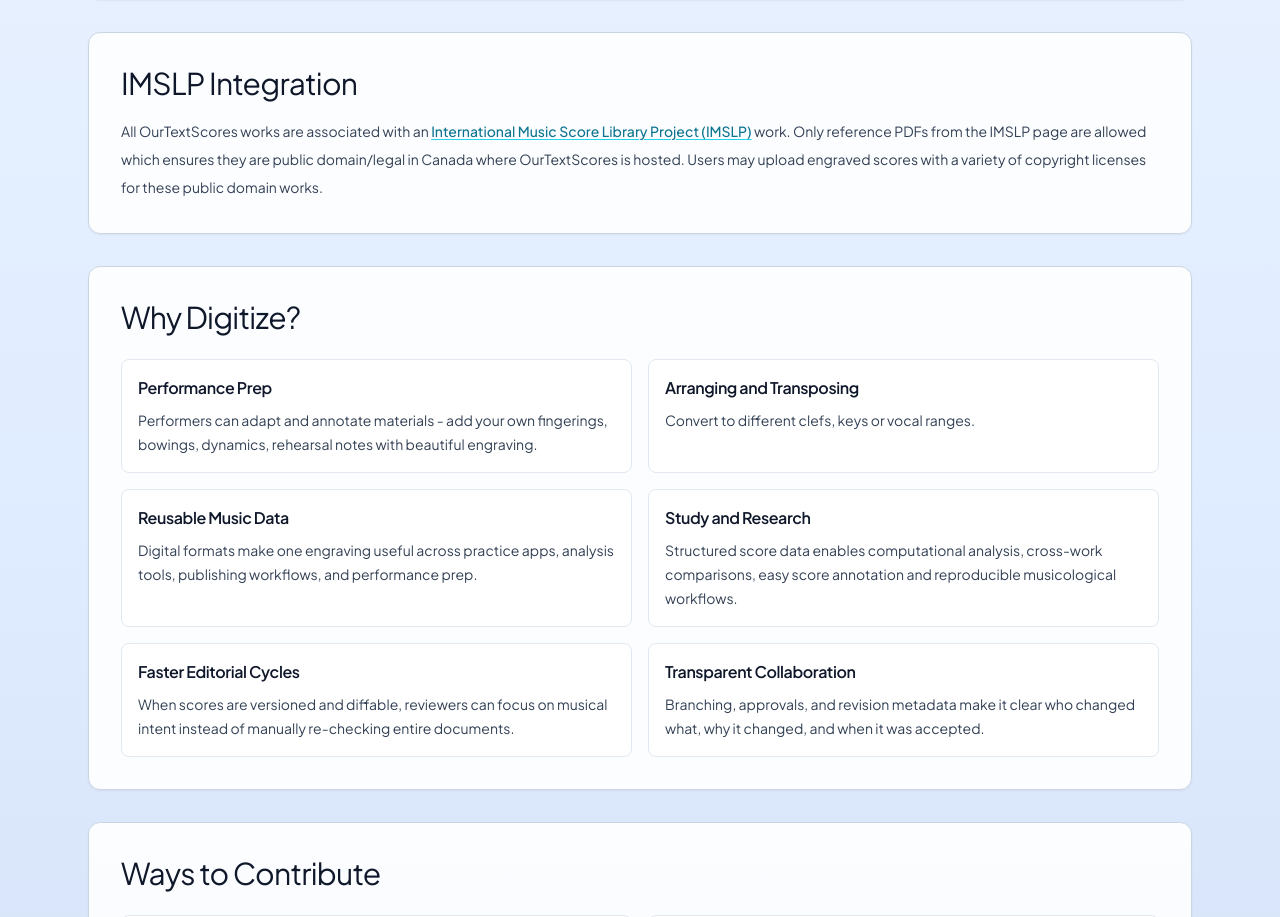
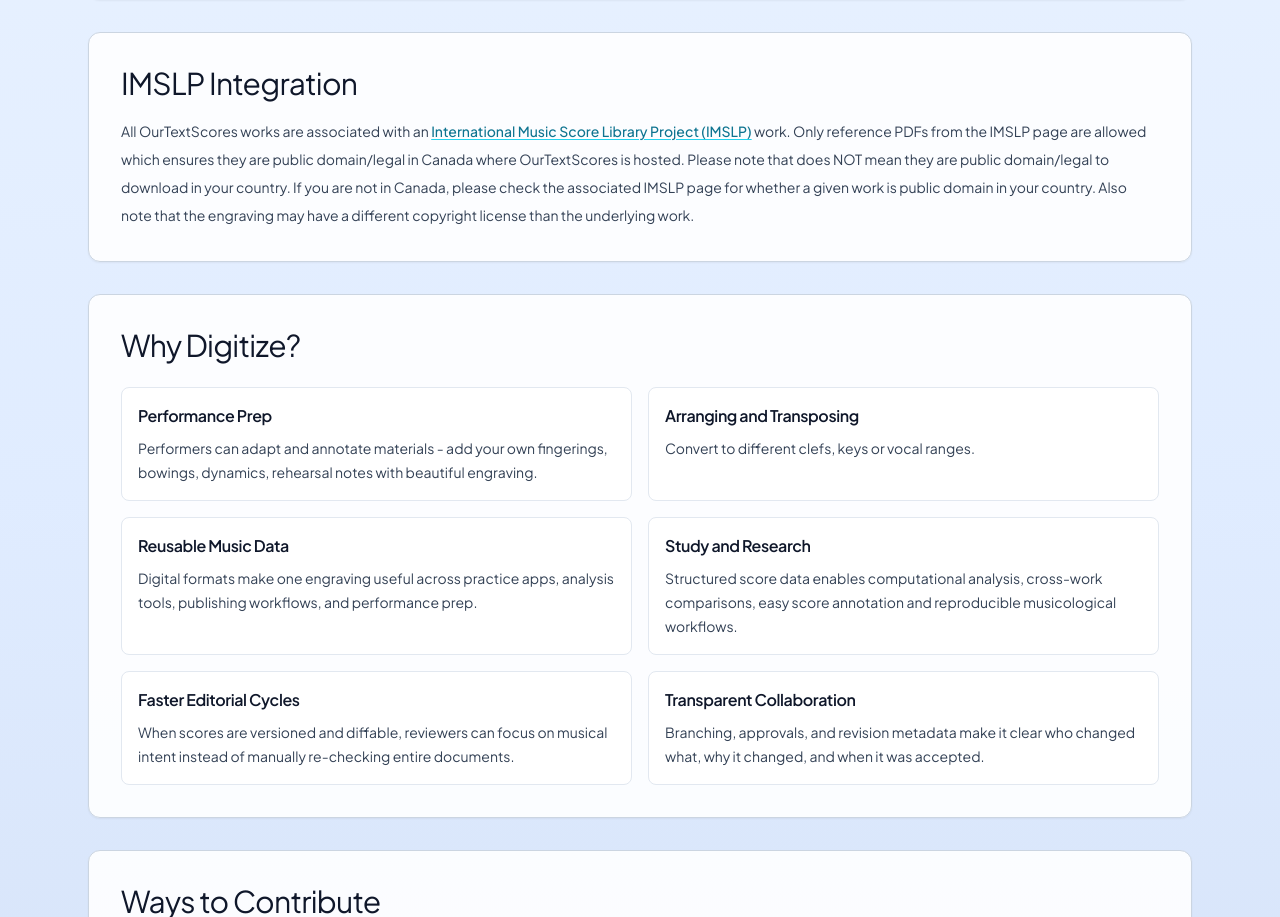
Before and after one commit to OurTextScores/OurTextScores, a Next.js app in the folder frontend/: page /welcome in a window 1280 px wide. Shown: the part 895-1812 px from the top of the page. Built offline with nearby package versions, Linux system fonts and the light colour scheme; no server answers; a web font is replaced by a local one.

Commit message:
Update welcome page

```diff
--- a/frontend/app/welcome/page.tsx
+++ b/frontend/app/welcome/page.tsx
@@ -146,7 +146,7 @@ export default function WelcomePage() {
               >
                 International Music Score Library Project (IMSLP)
               </Link>
-              {" "}work. Only reference PDFs from the IMSLP page are allowed which ensures they are public domain/legal in Canada where OurTextScores is hosted. Users may upload engraved scores with a variety of copyright licenses for these public domain works.
+              {" "}work. Only reference PDFs from the IMSLP page are allowed which ensures they are public domain/legal in Canada where OurTextScores is hosted. Please note that does NOT mean they are public domain/legal to download in your country. If you are not in Canada, please check the associated IMSLP page for whether a given work is public domain in your country. Also note that the engraving may have a different copyright license than the underlying work.
             </p>
           </div>
         </section>
```
